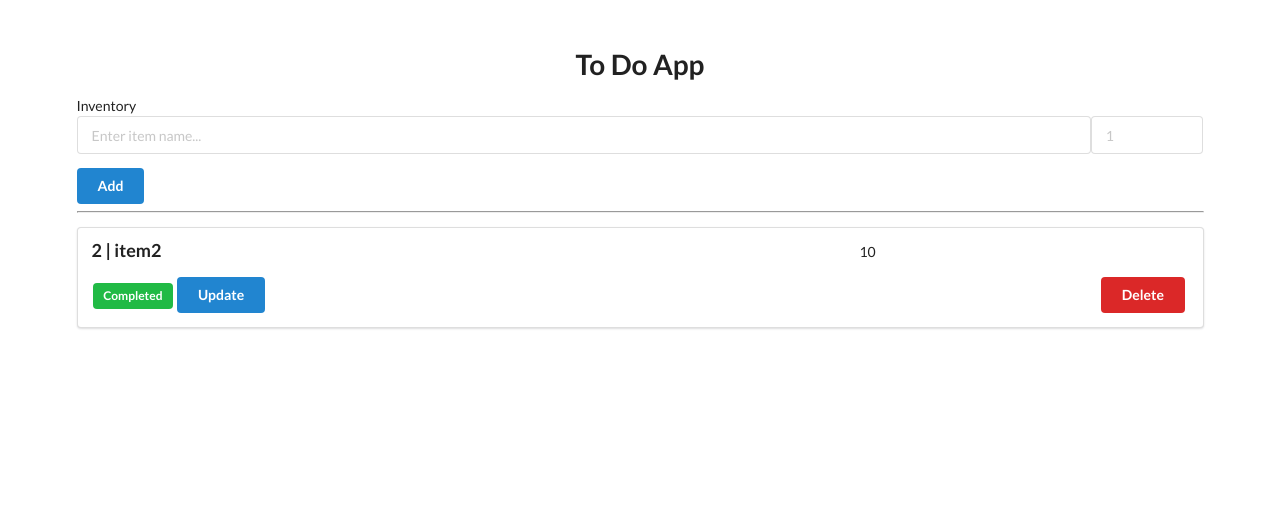
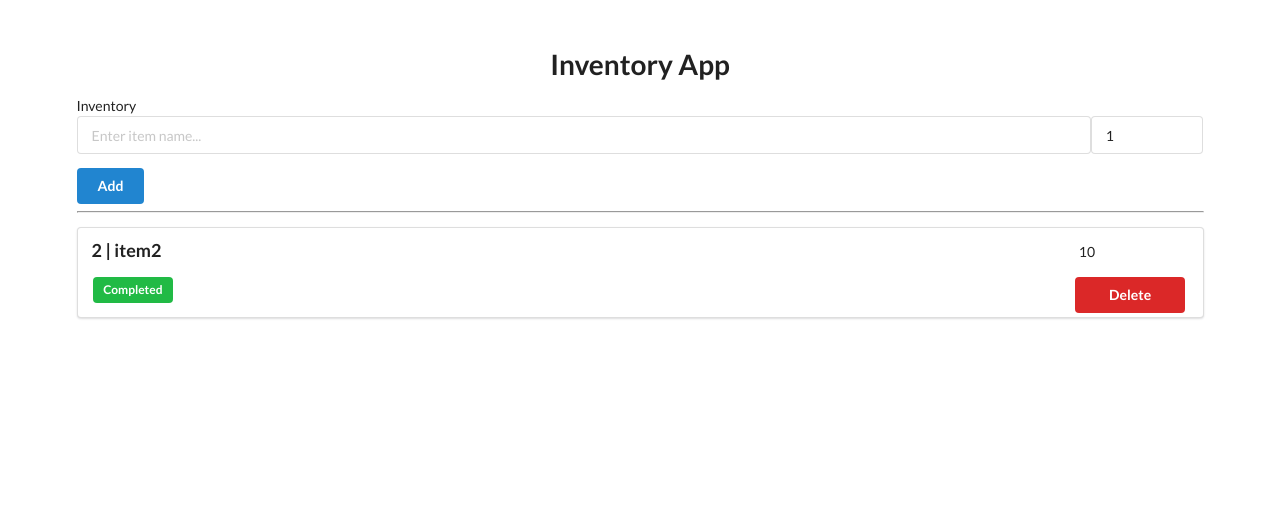
Before and after one commit to mabyabt/inventroyapp_python, a FastAPI app: page / in a window 1280 px wide. Shown: the top 528 px of the page. Run offline with FastAPI, Linux system fonts and the light colour scheme; data comes from the database, SQL or seed files in the repository; both versions use the stored data as it was after the commit.

Commit message:
half done

```diff
--- a/templates/base.html
+++ b/templates/base.html
@@ -12,14 +12,14 @@
 
 <body>
     <div style="margin-top: 50px;" class="ui container">
-        <h1 class="ui center aligned header">To Do App</h1>
+        <h1 class="ui center aligned header">Inventory App</h1>
 
         <form class="ui form" action="/add" method="post">
             <label>Inventory</label><br>
             <div class="field" style="  display: flex; ">
 
                 <input type="text" name="title" placeholder="Enter item name..." style="width: 90%;">
-                <input type="number" id="quantity" name="quantity" min="0" max="10000" placeholder="1" style="width: 10%;"> <br>
+                <input type="number" id="quantity" name="quantity" min="0" max="10000" value="1" style="width: 10%;"> <br>
             </div>
             <button class="ui blue button" type="submit">Add</button>
         </form>
@@ -29,16 +29,16 @@
         {% for item in item_list %}
         <div class="ui segment">
             <div style="  display: flex; ">
-            <p class="ui big header" style="width: 70%;">{{item.id }} | {{ item.name }}</p>
-                <p style="width: 30%;">{{item.quantity}}</p></div>
+            <p class="ui big header" style="width: 90%;">{{item.id }} | {{ item.name }}</p>
+                <p style="width: 10%;">{{item.quantity}}</p></div>
             {% if item.complete == False %}
             <span class="ui gray label">Not Complete</span>
             {% else %}
             <span class="ui green label">Completed</span>
             {% endif %}
 
-            <a class="ui blue button" href="/update/{{ item.id }}">Update</a>
-            <a class="ui red button"  style="float: right;" href="/delete/{{ item.id }}">Delete</a>
+            <!--<a class="ui blue button" href="/update/{{ item.id }}">Update</a>-->
+            <a class="ui red button"  style="float: right; width: 10%;" href="/delete/{{ item.id }}">Delete</a>
         </div>
         {% endfor %}
     </div>
```
Also changed, not shown: db.sqlite.
